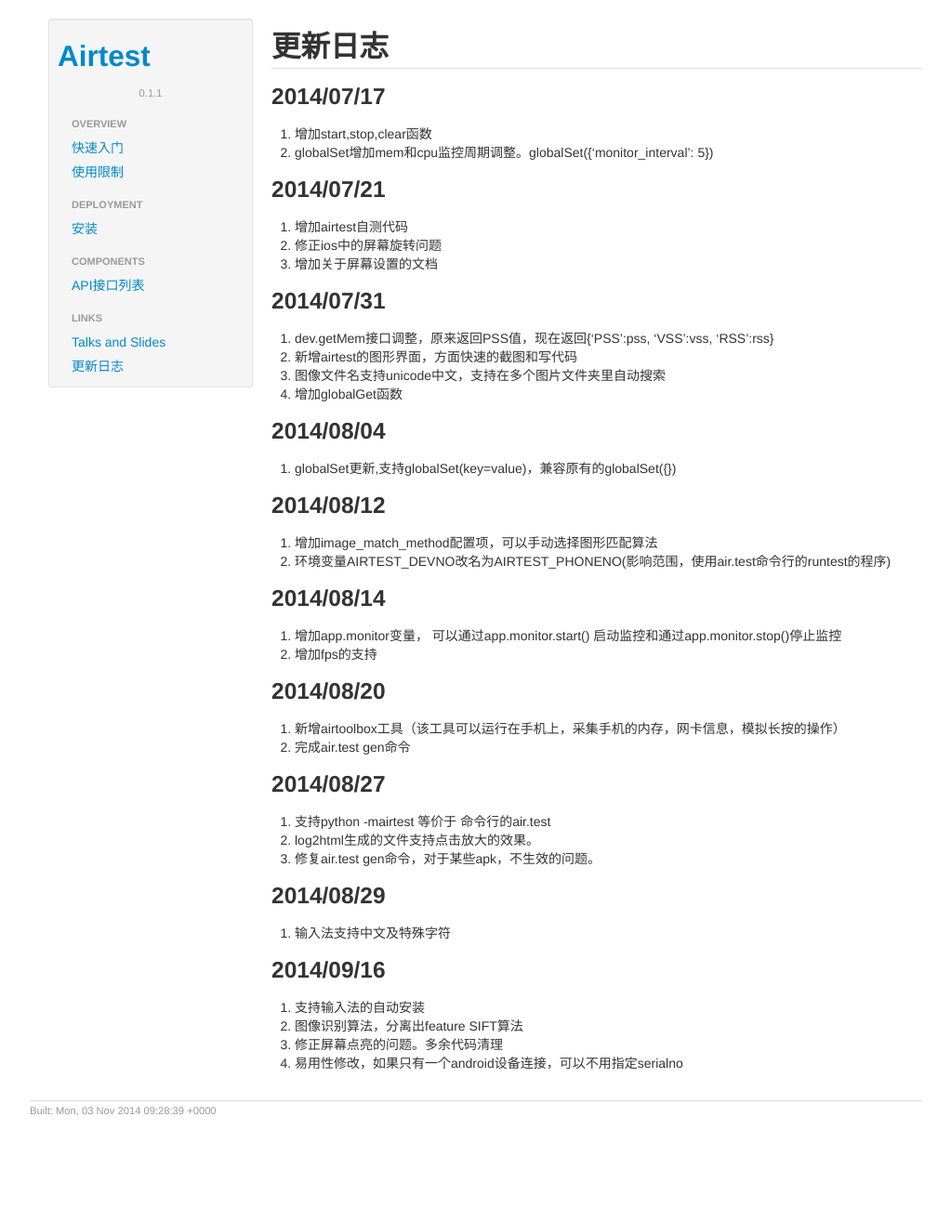
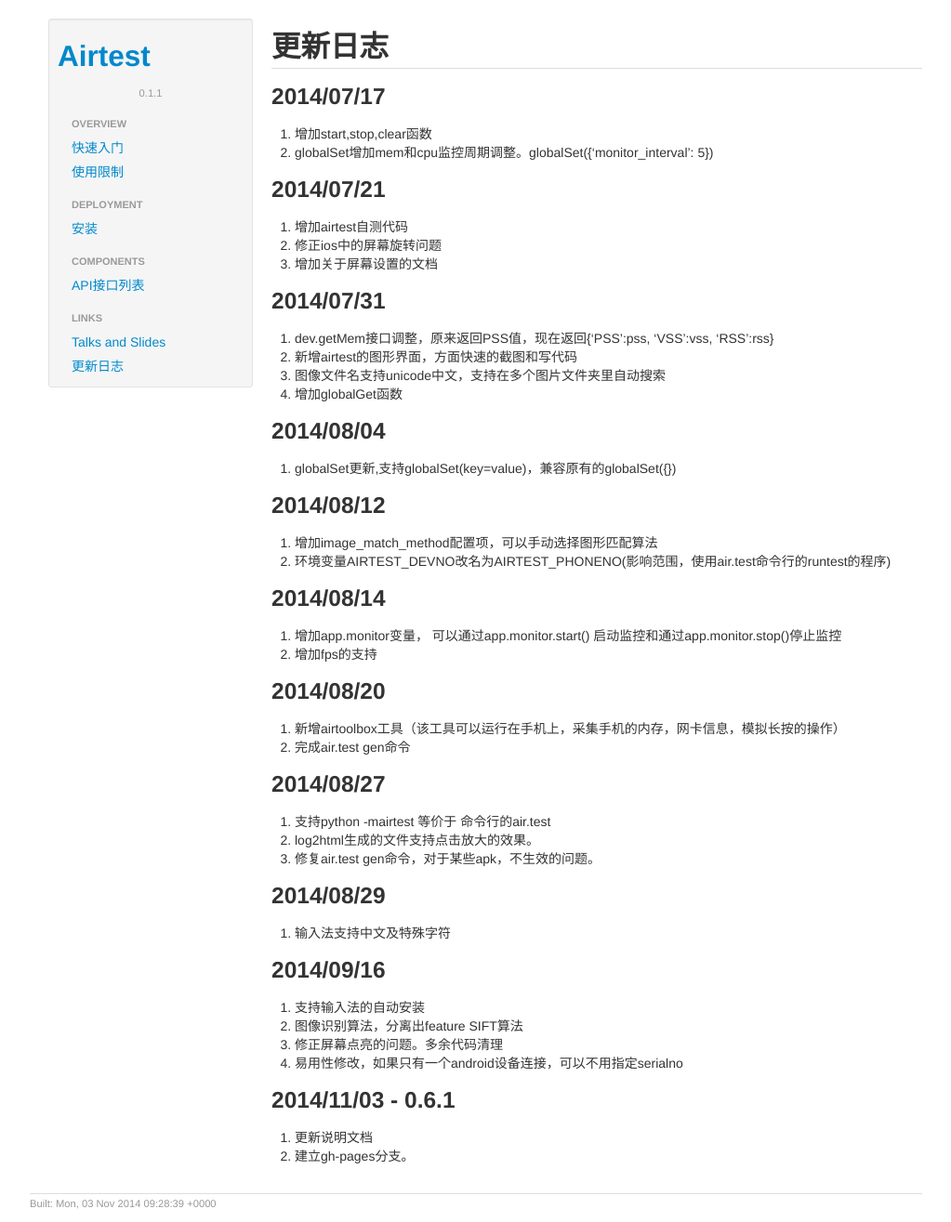
Before and after one commit to NetEase/airtest, a Jekyll site: the page built from _posts/2014-10-31-changelog.md, in a window 1280 px wide. Shown: the whole page at 93% size, without its empty margins (118-1141 px from the left). Built offline with Jekyll 4.4.1, drawn with Linux system fonts in a browser that asks for light colours; before the commit the page ends 1215 px from its top, so only the background shows below that.

Commit message:
update change log

```diff
--- a/_posts/2014-10-31-changelog.md
+++ b/_posts/2014-10-31-changelog.md
@@ -4,6 +4,7 @@
 category: links
 permalink: /changelog.html
 ---
+
 ### 2014/07/17
 1. 增加start,stop,clear函数
 1. globalSet增加mem和cpu监控周期调整。globalSet({'monitor_interval': 5})
@@ -47,3 +48,7 @@
 2. 图像识别算法，分离出feature SIFT算法
 3. 修正屏幕点亮的问题。多余代码清理
 4. 易用性修改，如果只有一个android设备连接，可以不用指定serialno
+
+### 2014/11/03 - 0.6.1
+1. 更新说明文档
+2. 建立gh-pages分支。
```
